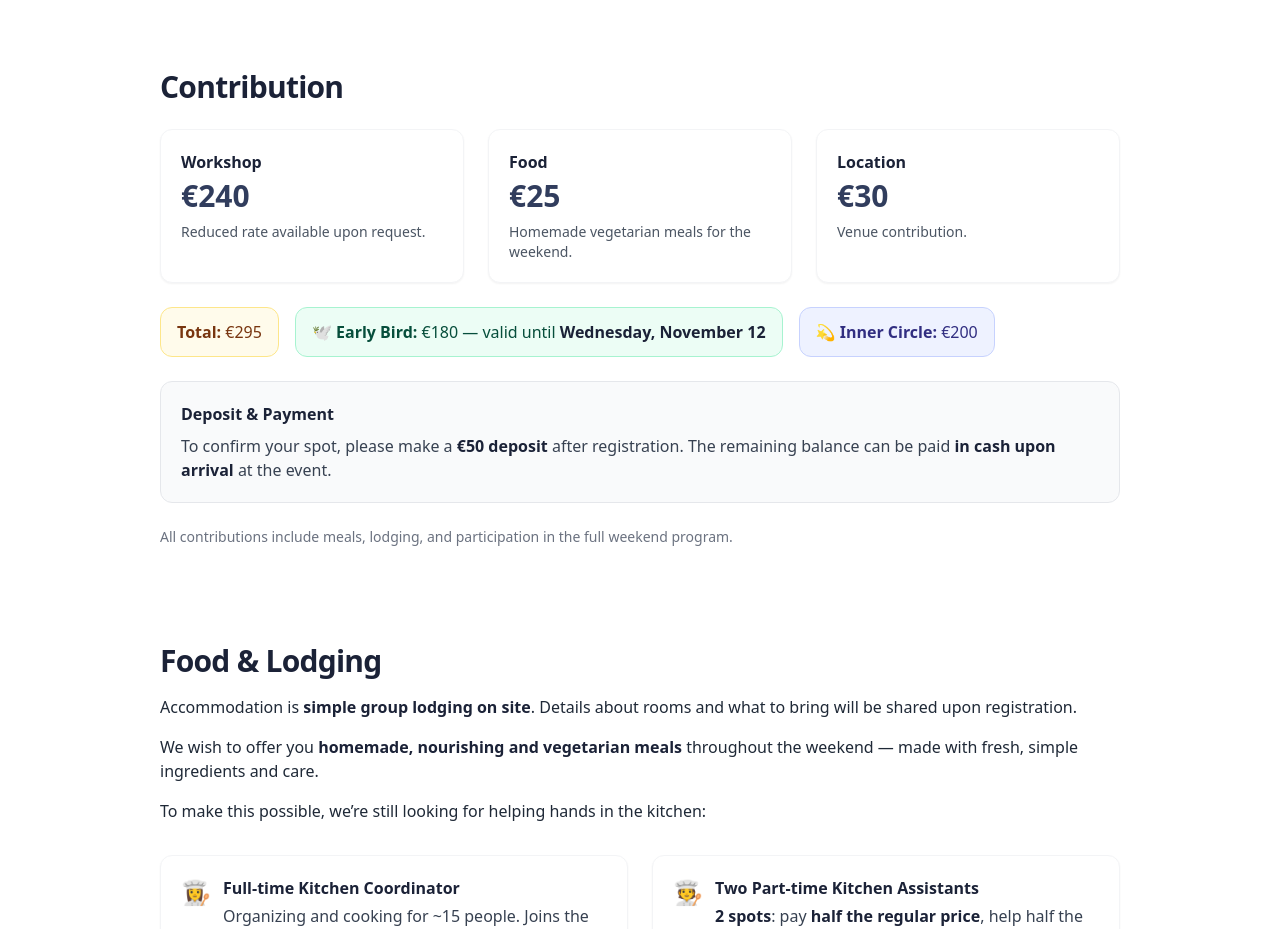
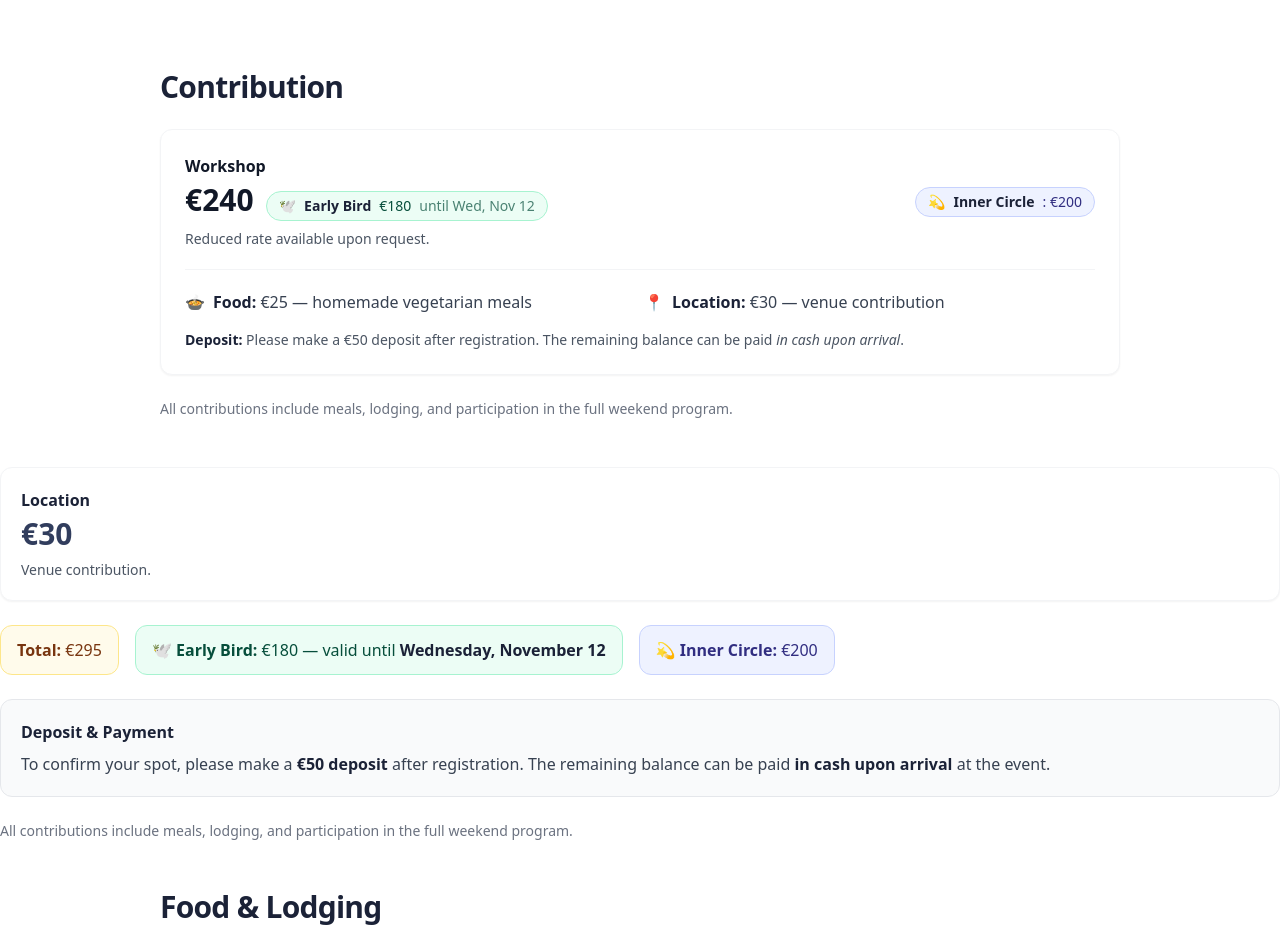
Before and after one commit to franziskakoppensteiner-hub/creatorsgamebelgium, a plain HTML site: page index.html in a window 1280 px wide. Shown: the part 2440-3369 px from the top of the page. Drawn offline with nearby package versions, Linux system fonts and the light colour scheme.

Commit message:
Update index.html

```diff
--- a/index.html
+++ b/index.html
@@ -114,29 +114,61 @@
     </div>
   </section>
 
-  <!-- ===================== -->
-<!-- Contribution          -->
+ <!-- ===================== -->
+<!-- Contribution (compact) -->
 <!-- ===================== -->
 <section id="contribution" class="relative py-12">
   <div class="mx-auto max-w-5xl px-4 sm:px-6 lg:px-8">
     <div class="rounded-2xl p-0">
       <h2 class="text-2xl sm:text-3xl font-bold tracking-tight">Contribution</h2>
 
-      <!-- Pricing grid -->
-      <div class="mt-6 grid gap-6 sm:grid-cols-3">
-        <!-- Workshop -->
-        <div class="bg-white rounded-xl border border-gray-100 shadow-sm p-5">
-          <h3 class="font-semibold">Workshop</h3>
-          <p class="mt-1 text-3xl font-extrabold">€240</p>
-          <p class="mt-2 text-sm text-gray-600">Reduced rate available upon request.</p>
+      <!-- Workshop: single prominent card -->
+      <div class="mt-6 bg-white rounded-xl border border-gray-100 shadow-sm p-5 sm:p-6">
+        <div class="flex flex-wrap items-center gap-3 justify-between">
+          <div>
+            <h3 class="font-semibold text-gray-900">Workshop</h3>
+            <div class="mt-1 flex items-baseline gap-3">
+              <p class="text-3xl font-extrabold text-gray-900">€240</p>
+
+              <!-- Early Bird badge next to price -->
+              <span class="inline-flex items-center gap-2 rounded-full border border-emerald-200 bg-emerald-50 px-3 py-1 text-sm text-emerald-900">
+                🕊️ <strong>Early Bird</strong> €180
+                <span class="opacity-70">until Wed, Nov 12</span>
+              </span>
+            </div>
+            <p class="mt-2 text-sm text-gray-600">Reduced rate available upon request.</p>
+          </div>
+
+          <!-- Inner Circle chip aligned right -->
+          <span class="mt-2 sm:mt-0 inline-flex items-center gap-2 rounded-full border border-indigo-200 bg-indigo-50 px-3 py-1 text-sm text-indigo-900">
+            💫 <strong>Inner Circle</strong>: €200
+          </span>
         </div>
 
-        <!-- Food -->
-        <div class="bg-white rounded-xl border border-gray-100 shadow-sm p-5">
-          <h3 class="font-semibold">Food</h3>
-          <p class="mt-1 text-3xl font-extrabold">€25</p>
-          <p class="mt-2 text-sm text-gray-600">Homemade vegetarian meals for the weekend.</p>
+        <!-- Thin divider -->
+        <div class="mt-5 h-px w-full bg-gray-100"></div>
+
+        <!-- Food & Location as simple lines (no cards) -->
+        <div class="mt-5 grid gap-2 sm:grid-cols-2">
+          <p class="text-gray-700"><span class="mr-2">🍲</span><strong>Food:</strong> €25 — homemade vegetarian meals</p>
+          <p class="text-gray-700"><span class="mr-2">📍</span><strong>Location:</strong> €30 — venue contribution</p>
         </div>
+
+        <!-- Deposit as subtle inline note (no card) -->
+        <p class="mt-4 text-sm text-gray-600">
+          <strong>Deposit:</strong> Please make a €50 deposit after registration. The remaining balance can be paid
+          <em>in cash upon arrival</em>.
+        </p>
+      </div>
+
+      <!-- Overall note (muted) -->
+      <p class="mt-6 text-sm text-gray-500">
+        All contributions include meals, lodging, and participation in the full weekend program.
+      </p>
+    </div>
+  </div>
+</section>
+
 
         <!-- Location -->
         <div class="bg-white rounded-xl border border-gray-100 shadow-sm p-5">
```
